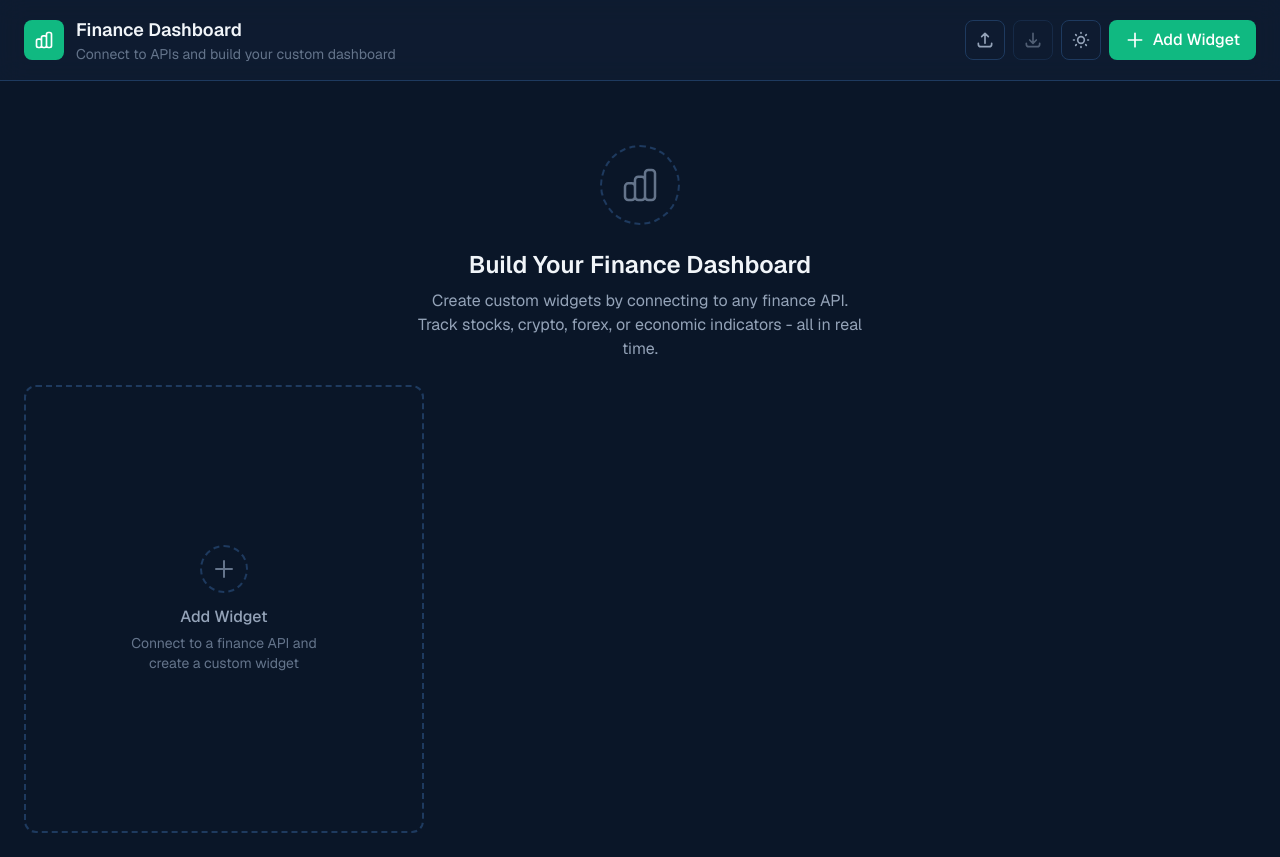
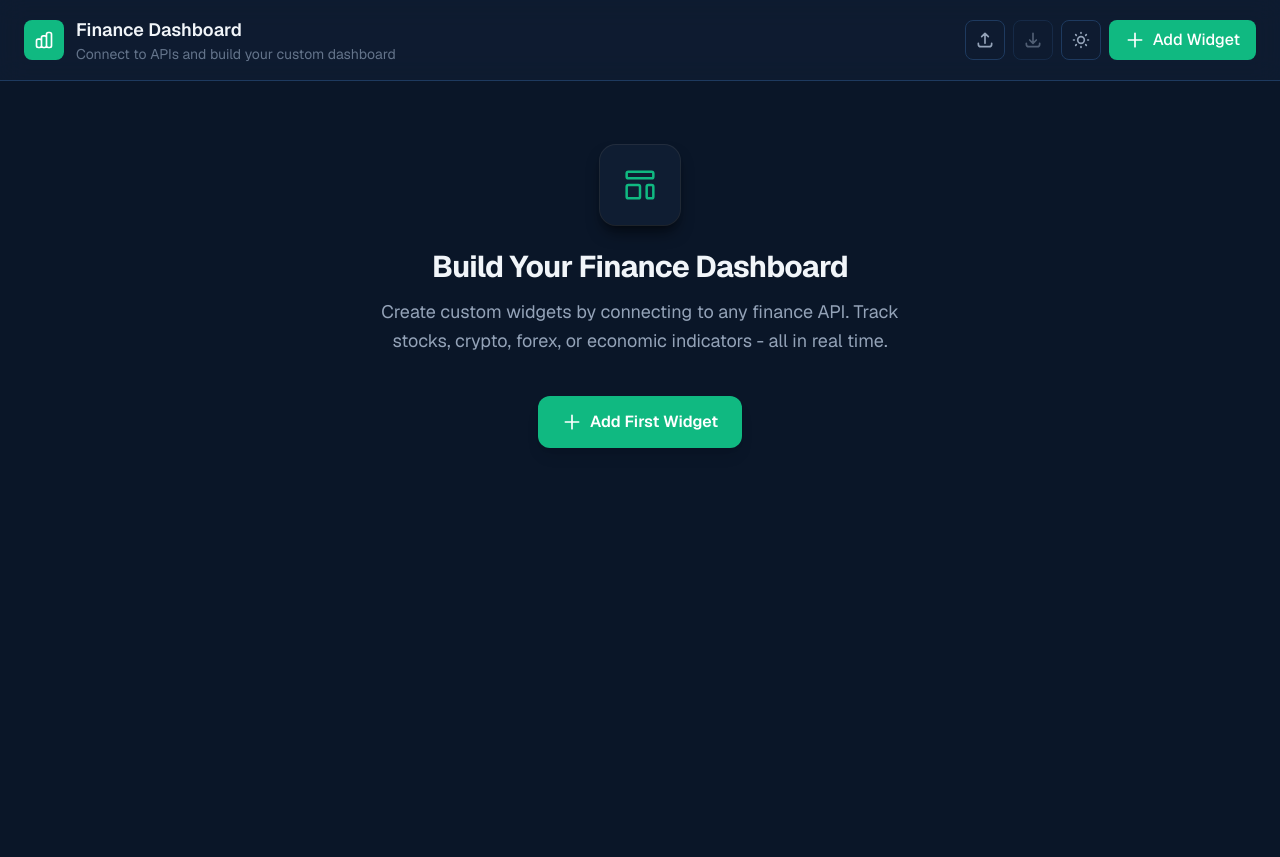
Before and after one commit to Akshay01070/FinBoard, a Next.js app: page / in a window 1280 px wide. After the commit the page ends 800 px from the top, so only its background shows below. Built offline with nearby package versions, Linux system fonts and the light colour scheme.

Commit message:
empty page improve

```diff
--- a/src/app/page.tsx
+++ b/src/app/page.tsx
@@ -14,35 +14,35 @@ export default function Home() {
       <Header />
 
       <main className="flex-1">
-        {!hasWidgets && (
-          <div className="flex flex-col items-center justify-center px-4 pt-16 text-center">
-            {/* Empty state illustration */}
-            <div className="mb-6 flex h-20 w-20 items-center justify-center rounded-full border-2 border-dashed border-[var(--border-color)]">
-              <svg
-                className="h-10 w-10 text-[var(--text-muted)]"
-                fill="none"
-                viewBox="0 0 24 24"
-                stroke="currentColor"
-              >
-                <path
-                  strokeLinecap="round"
-                  strokeLinejoin="round"
-                  strokeWidth={1.5}
-                  d="M9 19v-6a2 2 0 00-2-2H5a2 2 0 00-2 2v6a2 2 0 002 2h2a2 2 0 002-2zm0 0V9a2 2 0 012-2h2a2 2 0 012 2v10m-6 0a2 2 0 002 2h2a2 2 0 002-2m0 0V5a2 2 0 012-2h2a2 2 0 012 2v14a2 2 0 01-2 2h-2a2 2 0 01-2-2z"
-                />
+        {!hasWidgets ? (
+          <div className="flex flex-1 flex-col items-center justify-center px-4 pt-16 text-center">
+            <div className="mb-6 flex h-20 w-20 items-center justify-center rounded-2xl bg-[var(--bg-secondary)] shadow-lg shadow-black/50 ring-1 ring-white/10">
+              <svg className="h-10 w-10 text-[var(--accent-primary)]" fill="none" viewBox="0 0 24 24" stroke="currentColor">
+                <path strokeLinecap="round" strokeLinejoin="round" strokeWidth={1.5} d="M4 5a1 1 0 011-1h14a1 1 0 011 1v2a1 1 0 01-1 1H5a1 1 0 01-1-1V5zM4 13a1 1 0 011-1h6a1 1 0 011 1v6a1 1 0 01-1 1H5a1 1 0 01-1-1v-6zM16 13a1 1 0 011-1h2a1 1 0 011 1v6a1 1 0 01-1 1h-2a1 1 0 01-1-1v-6z" />
               </svg>
             </div>
-            <h2 className="mb-2 text-2xl font-semibold text-[var(--text-primary)]">
+            <h2 className="mb-3 text-3xl font-bold tracking-tight text-[var(--text-primary)]">
               Build Your Finance Dashboard
             </h2>
-            <p className="max-w-md text-[var(--text-secondary)]">
+            <p className="max-w-xl text-lg text-[var(--text-secondary)] leading-relaxed">
               Create custom widgets by connecting to any finance API. Track
               stocks, crypto, forex, or economic indicators - all in real time.
             </p>
+            <div className="mt-10">
+              <button
+                onClick={() => useDashboardStore.getState().openModal()}
+                className="inline-flex items-center gap-2 rounded-xl bg-[var(--accent-primary)] px-6 py-3.5 text-base font-semibold text-white transition-all hover:bg-[var(--accent-primary-hover)] shadow-lg hover:shadow-[var(--accent-primary)]/20 hover:-translate-y-0.5"
+              >
+                <svg className="h-5 w-5" fill="none" viewBox="0 0 24 24" stroke="currentColor">
+                  <path strokeLinecap="round" strokeLinejoin="round" strokeWidth={2} d="M12 4v16m8-8H4" />
+                </svg>
+                Add First Widget
+              </button>
+            </div>
           </div>
+        ) : (
+          <WidgetGrid />
         )}
-
-        <WidgetGrid />
       </main>
 
       <AddWidgetModal />
```
